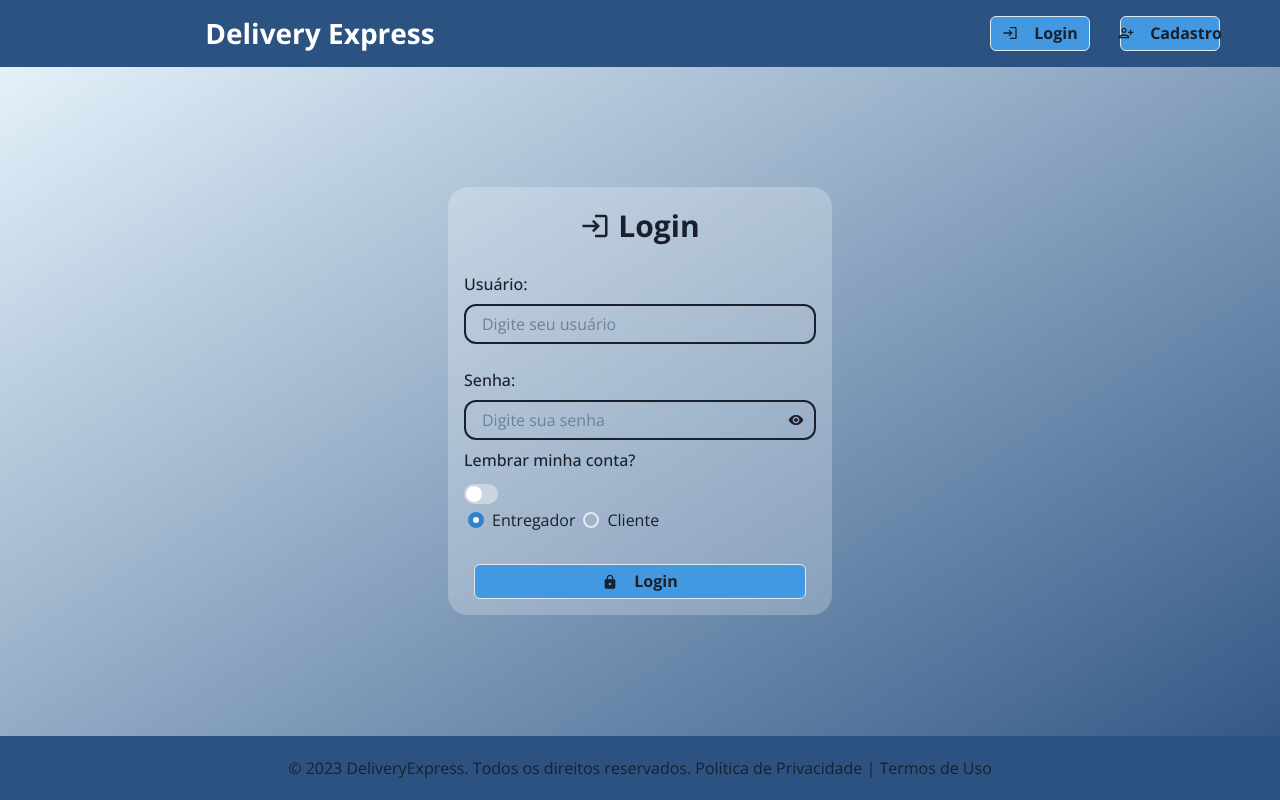
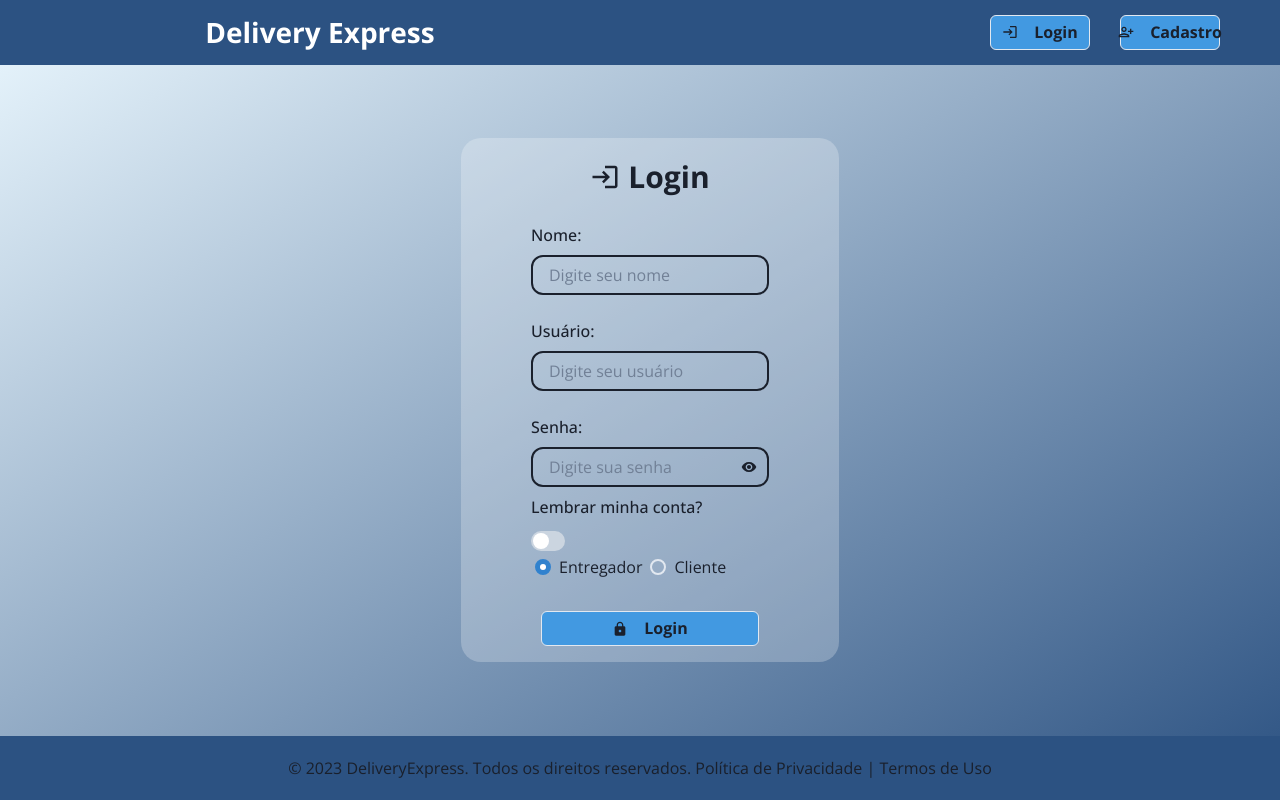
Before and after one commit to MendesEmerson/ReactFrontDelivery, a React (Vite) app: page /login in a window 1280 px wide. Built offline with nearby package versions, Linux system fonts and the light colour scheme.

Commit message:
ajustando layout

```diff
--- a/src/components/layout/index.tsx
+++ b/src/components/layout/index.tsx
@@ -9,7 +9,8 @@ export function LayoutComponent() {
       flexDirection={"column"}
       height={"100vh"}
       width={"100%"}
-      justifyContent={"center"}
+      justifyContent={"space-between"}
+
       // minHeight={"calc(100vh - 10rem)"}
 
     >
--- a/src/pages/cadastro/index.tsx
+++ b/src/pages/cadastro/index.tsx
@@ -1,4 +1,5 @@
 import {
+  Box,
   Flex,
   FormControl,
   FormLabel,
@@ -24,7 +25,7 @@ export function CadastroPage() {
 
   const handleTogglePassword = () => {
     setShowPassword(!showPassword);
-  }
+  };
   const [value, setValue] = useState("1");
 
   return (
@@ -33,6 +34,8 @@ export function CadastroPage() {
       width={"100%"}
       justifyContent={"center"}
       alignItems={"center"}
+      padding={"10px"}
+      margin={"10px"}
     >
       <Flex
         justifyContent={"center"}
@@ -40,10 +43,11 @@ export function CadastroPage() {
         bg="whiteAlpha.400"
         p="4"
         width={"30%"}
-        height={"84%"}
+        height={"auto"}
         opacity={"1"}
         borderRadius={"20px"}
       >
+        <Box overflowY="scroll">
           <FormControl onSubmit={handleFormLogin}>
             <Flex justifyContent={"center"} alignItems={"center"}>
               <Icon as={MdPersonAdd} marginRight={2} fontSize={"30px"} />
@@ -51,6 +55,15 @@ export function CadastroPage() {
                 Cadastro
               </Text>
             </Flex>
+            <FormLabel htmlFor="my-input" marginTop={"24px"}>
+              Nome:
+            </FormLabel>
+            <InputComponent
+              border={"2px"}
+              borderRadius={"12px"}
+              placeholder="Digite seu nome"
+              _hover={{ opacity: 0.8, border: "1px" }}
+            />
             <FormLabel htmlFor="my-input" marginTop={"24px"}>
               Usuário:
             </FormLabel>
@@ -102,6 +115,7 @@ export function CadastroPage() {
               <ButtonComponent icon={MdPersonAdd} label={"Cadastrar"} />
             </Wrap>
           </FormControl>
+        </Box>
       </Flex>
     </Flex>
   );
--- a/src/pages/login/index.tsx
+++ b/src/pages/login/index.tsx
@@ -1,4 +1,5 @@
 import {
+  Box,
   Flex,
   FormControl,
   FormLabel,
@@ -27,13 +28,15 @@ export function LoginPage() {
 
   const handleTogglePassword = () => {
     setShowPassword(!showPassword);
-  }
+  };
   return (
     <Flex
       height={"100vh"}
       width={"100%"}
       justifyContent={"center"}
       alignItems={"center"}
+      padding={"10px"}
+      margin={"10px"}
     >
       <Flex
         justifyContent={"center"}
@@ -45,6 +48,7 @@ export function LoginPage() {
         opacity={"1"}
         borderRadius={"20px"}
       >
+        <Box overflowY="scroll">
           <FormControl onSubmit={handleFormLogin} height={"100%"}>
             <Flex justifyContent={"center"} alignItems={"center"}>
               <Icon as={MdLogin} marginRight={2} fontSize={"30px"} />
@@ -52,6 +56,15 @@ export function LoginPage() {
                 Login
               </Text>
             </Flex>
+            <FormLabel htmlFor="my-input" marginTop={"24px"}>
+              Nome:
+            </FormLabel>
+            <InputComponent
+              border={"2px"}
+              borderRadius={"12px"}
+              placeholder="Digite seu nome"
+              _hover={{ opacity: 0.8, border: "1px" }}
+            />
             <FormLabel htmlFor="my-input" marginTop={"24px"}>
               Usuário:
             </FormLabel>
@@ -61,7 +74,6 @@ export function LoginPage() {
               placeholder="Digite seu usuário"
               _hover={{ opacity: 0.8, border: "1px" }}
             />
-
 
             <FormLabel htmlFor="my-input" marginTop={"24px"}>
               Senha:
@@ -81,7 +93,6 @@ export function LoginPage() {
                   <MdVisibility onClick={handleTogglePassword} />
                 )}
               </InputRightElement>
-
             </InputGroup>
             <FormLabel htmlFor="save-me" mt="2">
               Lembrar minha conta?
@@ -97,6 +108,7 @@ export function LoginPage() {
               <ButtonComponent icon={MdLock} label={"Login"} />
             </Wrap>
           </FormControl>
+        </Box>
       </Flex>
     </Flex>
   );
```
Lines whose indentation alone changed are shown as unchanged.
